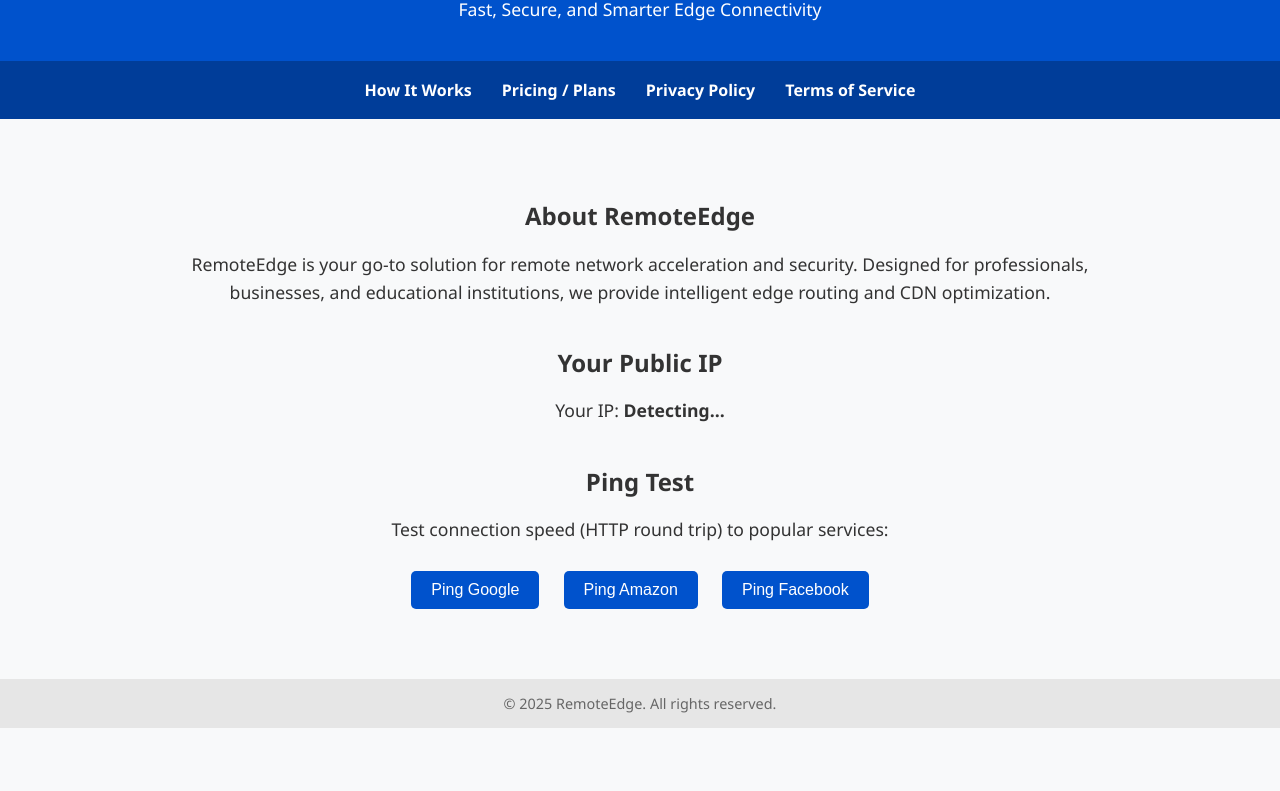
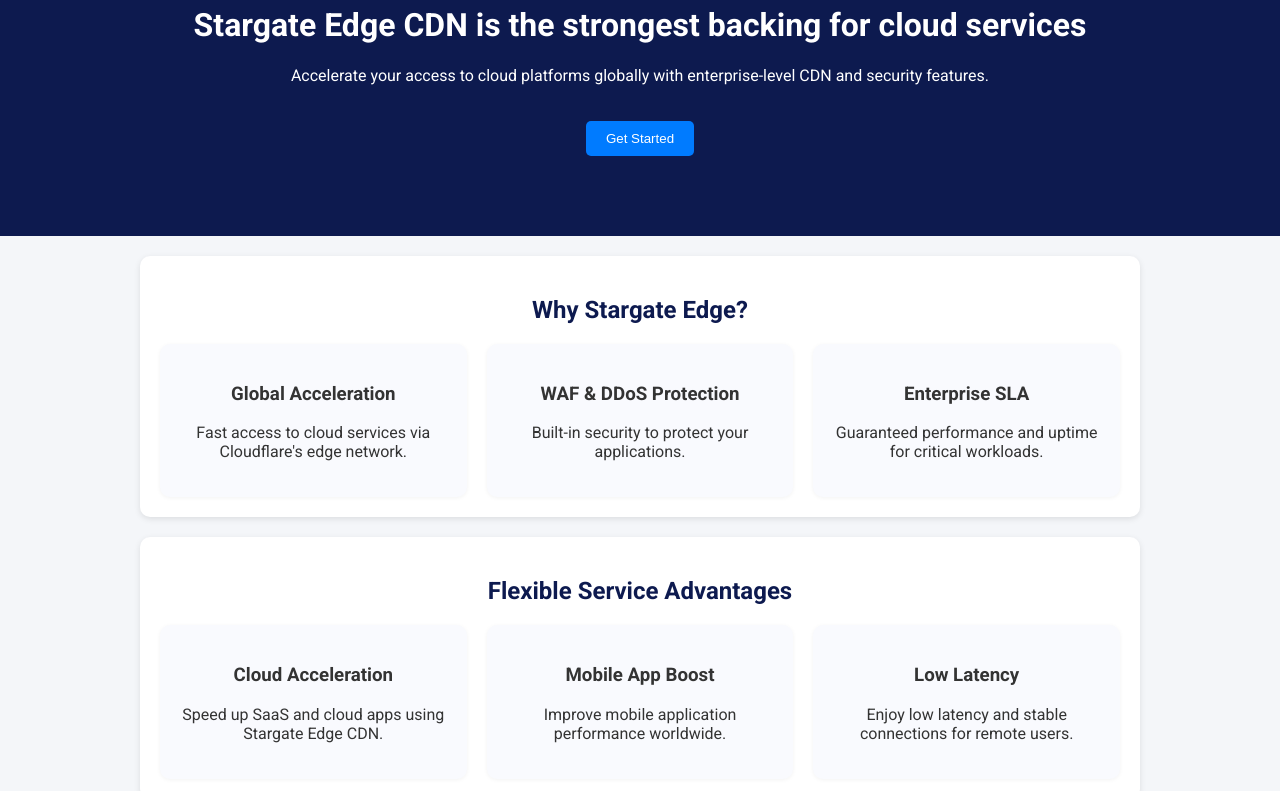
Before and after one commit to lightfar125/stargateedge, a plain HTML site: page index.html in a window 1280 px wide. Shown: the part 114-905 px from the top of the page. Before the commit the page ends 842 px from the top, so only its background shows below. Drawn offline with Linux system fonts and the light colour scheme; no server answers.

Commit message:
Update index.html

```diff
--- a/index.html
+++ b/index.html
@@ -1,182 +1,59 @@
 <!DOCTYPE html>
 <html lang="en">
 <head>
-  <meta charset="UTF-8" />
-  <meta name="viewport" content="width=device-width, initial-scale=1.0"/>
-  <title>RemoteEdge – Fast, Secure, Smart</title>
+  <meta charset="UTF-8">
+  <meta name="viewport" content="width=device-width, initial-scale=1.0">
+  <title>Stargate Edge CDN - Speed Up Your Cloud Access</title>
+  <link href="https://fonts.googleapis.com/css2?family=Roboto:wght@400;700&display=swap" rel="stylesheet">
   <style>
-    body {
-      font-family: 'Segoe UI', sans-serif;
-      margin: 0;
-      padding: 0;
-      background: #f8f9fa;
-      color: #333;
-    }
-
-    header {
-      background-color: #0052cc;
-      color: white;
-      padding: 20px;
-      text-align: center;
-    }
-
-    nav {
-      display: flex;
-      justify-content: center;
-      background-color: #003d99;
-      padding: 10px 0;
-      flex-wrap: wrap;
-    }
-
-    nav a {
-      color: white;
-      text-decoration: none;
-      margin: 8px 15px;
-      font-weight: bold;
-    }
-
-    nav a:hover {
-      color: #ffdd57;
-    }
-
-    main {
-      padding: 40px 20px;
-      max-width: 900px;
-      margin: auto;
-    }
-
-    h1 {
-      text-align: center;
-      font-size: 2.2em;
-      margin-bottom: 10px;
-    }
-
-    p {
-      line-height: 1.6;
-      font-size: 1.1em;
-      text-align: center;
-    }
-
-    .section {
-      margin-top: 40px;
-      text-align: center;
-    }
-
-    .section h2 {
-      font-size: 1.5em;
-      margin-bottom: 15px;
-    }
-
-    button {
-      padding: 10px 20px;
-      font-size: 1em;
-      margin: 10px;
-      background-color: #0052cc;
-      color: white;
-      border: none;
-      border-radius: 5px;
-      cursor: pointer;
-    }
-
-    button:hover {
-      background-color: #003d99;
-    }
-
-    .result {
-      margin-top: 20px;
-      font-size: 1em;
-    }
-
-    footer {
-      text-align: center;
-      padding: 15px;
-      background-color: #e6e6e6;
-      color: #666;
-      font-size: 0.9em;
-    }
-
-    @media (max-width: 600px) {
-      nav {
-        flex-direction: column;
-      }
-
-      nav a {
-        margin: 10px 0;
-      }
-    }
+    body { margin: 0; font-family: 'Roboto', sans-serif; background: #f4f6f9; color: #333; }
+    header, section, footer { padding: 20px; text-align: center; }
+    .hero { background: #0d1a4f; color: white; padding: 80px 20px; }
+    .hero h1 { font-size: 2rem; }
+    .hero button { background: #007bff; color: white; padding: 10px 20px; border: none; border-radius: 5px; cursor: pointer; margin-top: 20px; }
+    .features, .services, .core { background: white; margin: 20px auto; max-width: 960px; border-radius: 10px; box-shadow: 0 2px 6px rgba(0,0,0,0.1); padding: 20px; }
+    h2 { color: #0d1a4f; }
+    .grid { display: grid; grid-template-columns: repeat(auto-fit, minmax(200px, 1fr)); gap: 20px; margin-top: 20px; }
+    .grid-item { padding: 20px; background: #f9fafe; border-radius: 10px; box-shadow: 0 1px 4px rgba(0,0,0,0.05); }
+    footer { background: #0d1a4f; color: white; font-size: 0.9em; }
+    img.logo { height: 50px; }
   </style>
 </head>
 <body>
-
-  <header>
-    <h1>Welcome to RemoteEdge</h1>
-    <p>Fast, Secure, and Smarter Edge Connectivity</p>
+  <header class="hero">
+    <img src="/assets/logo-stargate.png" alt="Stargate Edge Logo" class="logo">
+    <h1>Stargate Edge CDN is the strongest backing for cloud services</h1>
+    <p>Accelerate your access to cloud platforms globally with enterprise-level CDN and security features.</p>
+    <button>Get Started</button>
   </header>
 
-  <nav>
-    <a href="how-it-works.html">How It Works</a>
-    <a href="pricing.html">Pricing / Plans</a>
-    <a href="privacy.html">Privacy Policy</a>
-    <a href="terms.html">Terms of Service</a>
-  </nav>
+  <section class="features">
+    <h2>Why Stargate Edge?</h2>
+    <div class="grid">
+      <div class="grid-item"><h3>Global Acceleration</h3><p>Fast access to cloud services via Cloudflare's edge network.</p></div>
+      <div class="grid-item"><h3>WAF & DDoS Protection</h3><p>Built-in security to protect your applications.</p></div>
+      <div class="grid-item"><h3>Enterprise SLA</h3><p>Guaranteed performance and uptime for critical workloads.</p></div>
+    </div>
+  </section>
 
-  <main>
-    <section class="section">
-      <h2>About RemoteEdge</h2>
-      <p>
-        RemoteEdge is your go-to solution for remote network acceleration and security.
-        Designed for professionals, businesses, and educational institutions,
-        we provide intelligent edge routing and CDN optimization.
-      </p>
-    </section>
+  <section class="services">
+    <h2>Flexible Service Advantages</h2>
+    <div class="grid">
+      <div class="grid-item"><h3>Cloud Acceleration</h3><p>Speed up SaaS and cloud apps using Stargate Edge CDN.</p></div>
+      <div class="grid-item"><h3>Mobile App Boost</h3><p>Improve mobile application performance worldwide.</p></div>
+      <div class="grid-item"><h3>Low Latency</h3><p>Enjoy low latency and stable connections for remote users.</p></div>
+    </div>
+  </section>
 
-    <section class="section">
-      <h2>Your Public IP</h2>
-      <p>Your IP: <strong id="ip-address">Detecting...</strong></p>
-    </section>
-
-    <section class="section">
-      <h2>Ping Test</h2>
-      <p>Test connection speed (HTTP round trip) to popular services:</p>
-      <div>
-        <button onclick="pingSite('https://www.google.com')">Ping Google</button>
-        <button onclick="pingSite('https://www.amazon.com')">Ping Amazon</button>
-        <button onclick="pingSite('https://www.facebook.com')">Ping Facebook</button>
-      </div>
-      <div class="result" id="ping-result"></div>
-    </section>
-  </main>
+  <section class="core">
+    <h2>Stargate Core Network</h2>
+    <p>We operate a globally distributed acceleration layer that integrates with Cloudflare Workers to bring you the fastest access possible for your enterprise or application.</p>
+    <img src="/assets/stargate-core-diagram.png" alt="Stargate Core Diagram" style="width:100%; max-width:600px;">
+  </section>
 
   <footer>
-    &copy; 2025 RemoteEdge. All rights reserved.
+    <p>&copy; 2025 Stargate Edge. All rights reserved.</p>
+    <p>Made for performance, built for the future.</p>
   </footer>
-
-  <script>
-    // Display visitor IP
-    fetch('https://api64.ipify.org?format=json')
-      .then(res => res.json())
-      .then(data => {
-        document.getElementById('ip-address').innerText = data.ip;
-      });
-
-    // Ping Test using fetch
-    function pingSite(url) {
-      const start = performance.now();
-      fetch(url, { mode: 'no-cors' })
-        .then(() => {
-          const end = performance.now();
-          const latency = Math.round(end - start);
-          document.getElementById('ping-result').innerText =
-            `Ping to ${url} took ~${latency} ms.`;
-        })
-        .catch(() => {
-          const end = performance.now();
-          const latency = Math.round(end - start);
-          document.getElementById('ping-result').innerText =
-            `Ping to ${url} may be blocked. Estimated time: ~${latency} ms.`;
-        });
-    }
-  </script>
-
 </body>
 </html>
```
